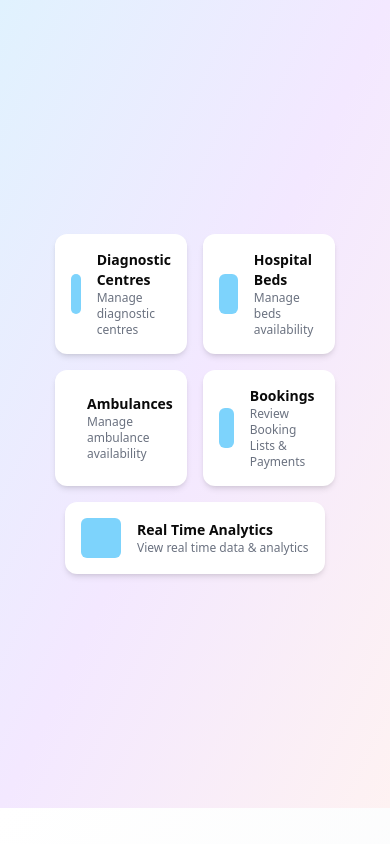
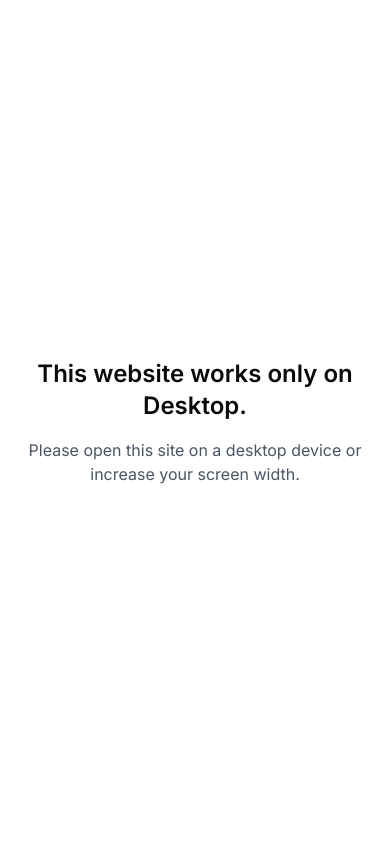
Before and after one commit to Sunil-jangid/getbeds-admin, a Next.js app: page / in a window 390 px wide. Shown: the top 844 px of the page. Built offline with nearby package versions, Linux system fonts and the light colour scheme.

Commit message:
screen size setup only visible in desktop screen size

```diff
--- a/src/app/dashboard/layout.tsx
+++ b/src/app/dashboard/layout.tsx
@@ -1,14 +1,24 @@
-import { DashboardNavbar } from "@/components/dashboard/navbar"
-import { Breadcrumb } from "@/components/dashboard/breadcrumb"
+import { DashboardNavbar } from "@/components/dashboard/navbar";
+import { Breadcrumb } from "@/components/dashboard/breadcrumb";
 import Footer from "@/components/dashboard/Footer";
 
 export default function DashboardLayout({
   children,
 }: {
-  children: React.ReactNode
+  children: React.ReactNode;
 }) {
   return (
-    <div className="min-h-screen flex flex-col bg-background">
+    <>
+      {/* Shown on small screens (mobile/tablet) */}
+      <div className="block lg:hidden w-screen h-screen flex items-center justify-center text-center px-6">
+        <div>
+          <h1 className="text-2xl font-semibold">This website works only on Desktop.</h1>
+          <p className="mt-4 text-gray-600">Please use a desktop device or increase your browser width.</p>
+        </div>
+      </div>
+
+      {/* Shown on desktop and larger screens */}
+      <div className="hidden lg:flex min-h-screen flex-col bg-background">
         <DashboardNavbar />
         <Breadcrumb />
         <main className="flex-1">
@@ -16,5 +26,6 @@ export default function DashboardLayout({
         </main>
         <Footer />
       </div>
-  )
+    </>
+  );
 }
--- a/src/app/layout.tsx
+++ b/src/app/layout.tsx
@@ -16,7 +16,15 @@ export default function RootLayout({
 }>) {
   return (
     <html lang="en">
-      <body className={inter.className}>{children}</body>
+      <body className={inter.className}>
+        <div className="block lg:hidden w-screen h-screen flex items-center justify-center text-center px-6">
+          <div>
+            <h1 className="text-2xl font-semibold">This website works only on Desktop.</h1>
+            <p className="mt-4 text-gray-600">Please open this site on a desktop device or increase your screen width.</p>
+          </div>
+        </div>
+        <div className="hidden lg:block">{children}</div>
+      </body>
     </html>
   );
 }
```
Lines whose indentation alone changed are shown as unchanged.
